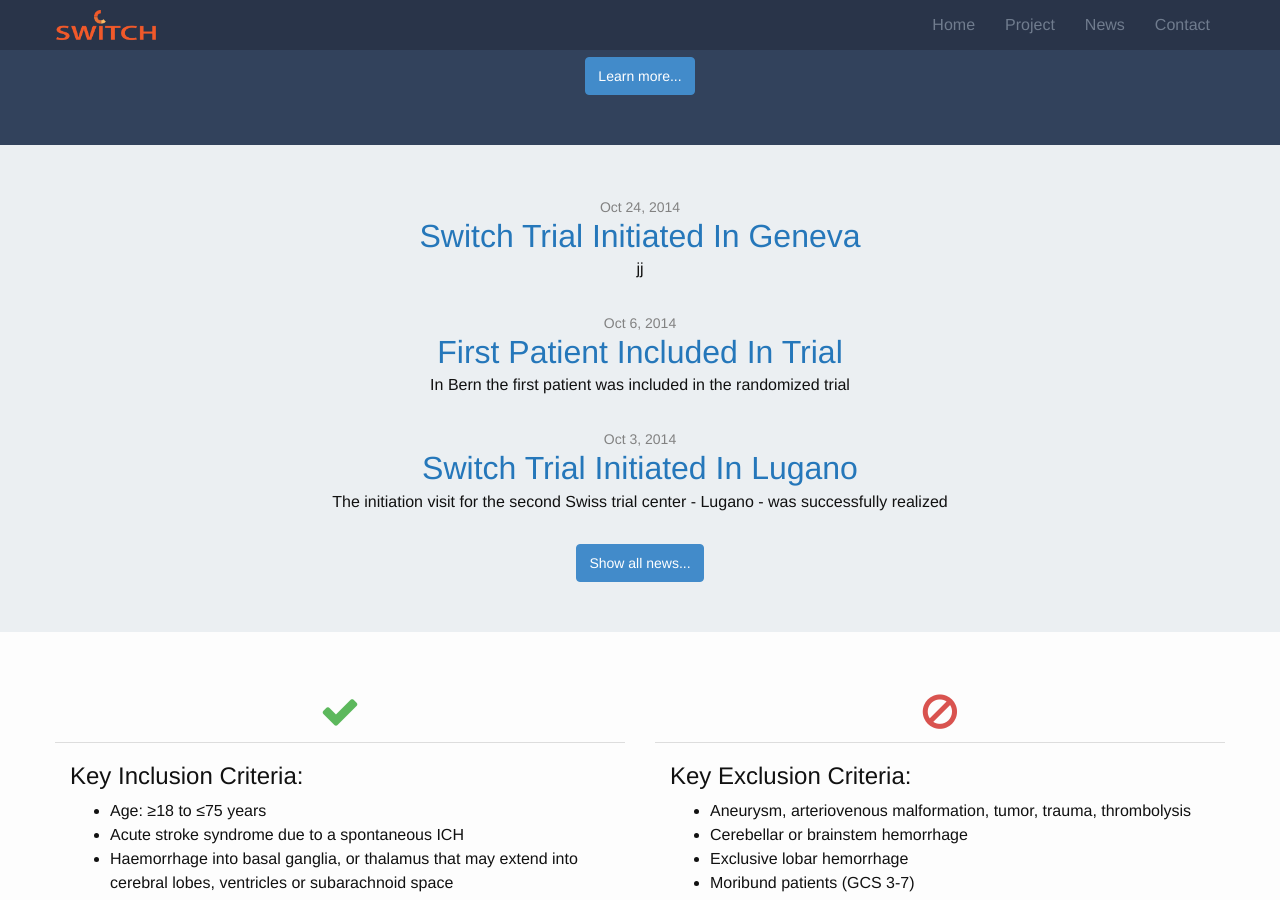
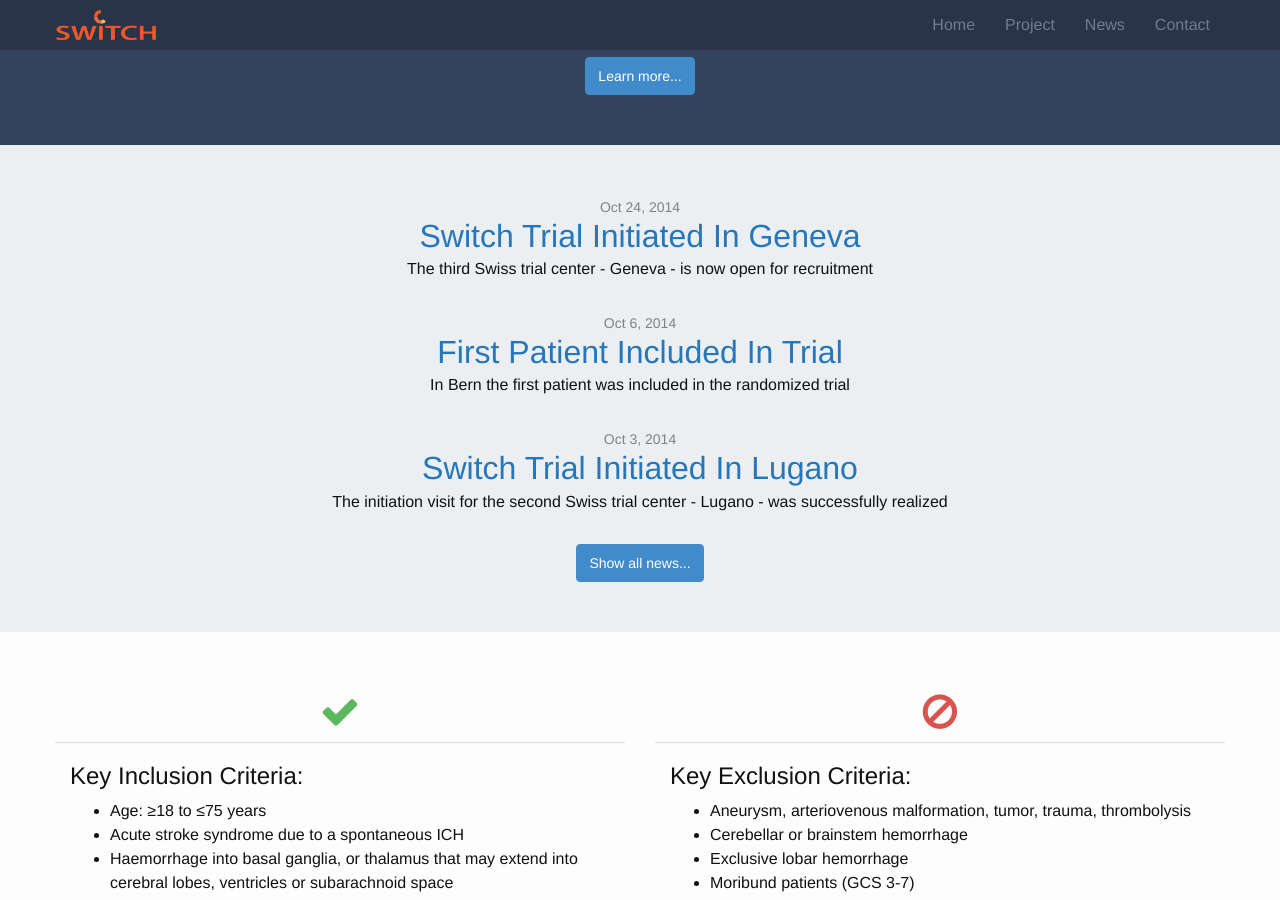
Before and after one commit to bressanj/switch, a Jekyll site: the page built from index.html, in a window 1280 px wide and 900 px high, scrolled down 543 px. Built offline with Jekyll 4.4.1, drawn with Linux system fonts in a browser that asks for light colours; Markdown is read by kramdown in place of the engine named in the settings.

Commit message:
Update 2014-10-24-Switch-trial-initiated-in-Geneva.md

```diff
--- a/_posts/2014-10-24-Switch-trial-initiated-in-Geneva.md
+++ b/_posts/2014-10-24-Switch-trial-initiated-in-Geneva.md
@@ -1 +1,8 @@
-jj
+---
+layout: post
+published: true
+excerpt: "The third Swiss trial center - Geneva - is now open for recruitment"
+---
+
+
+The third Swiss trial center - Geneva - is now open for recruitment.
```
